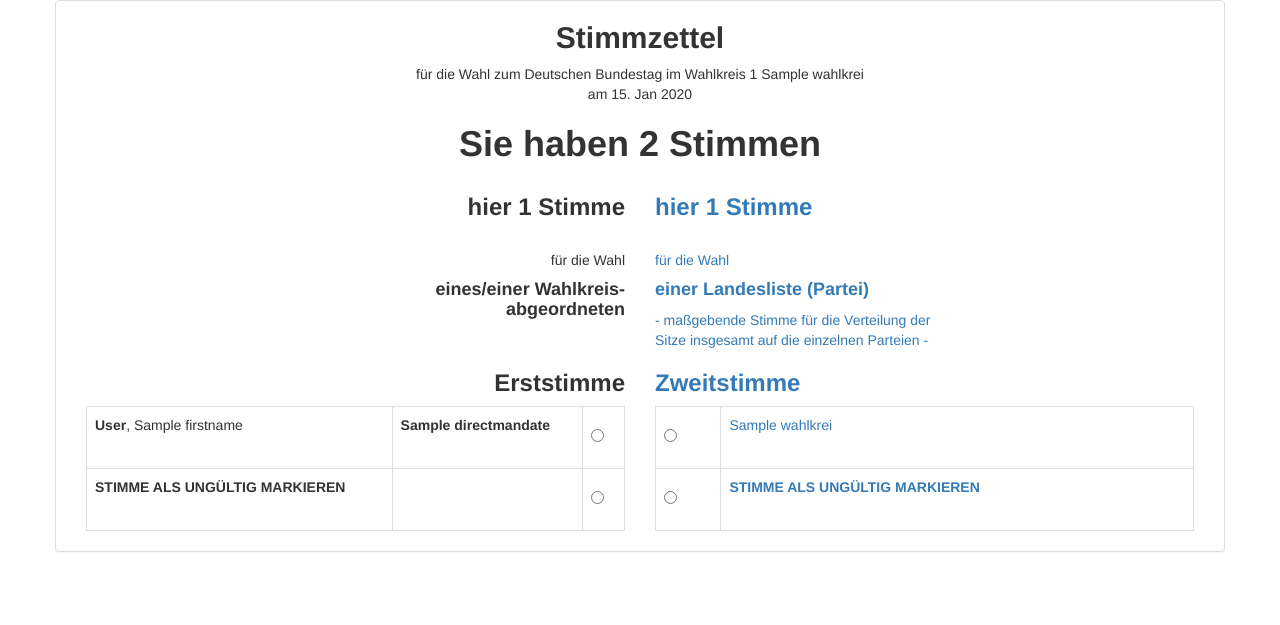
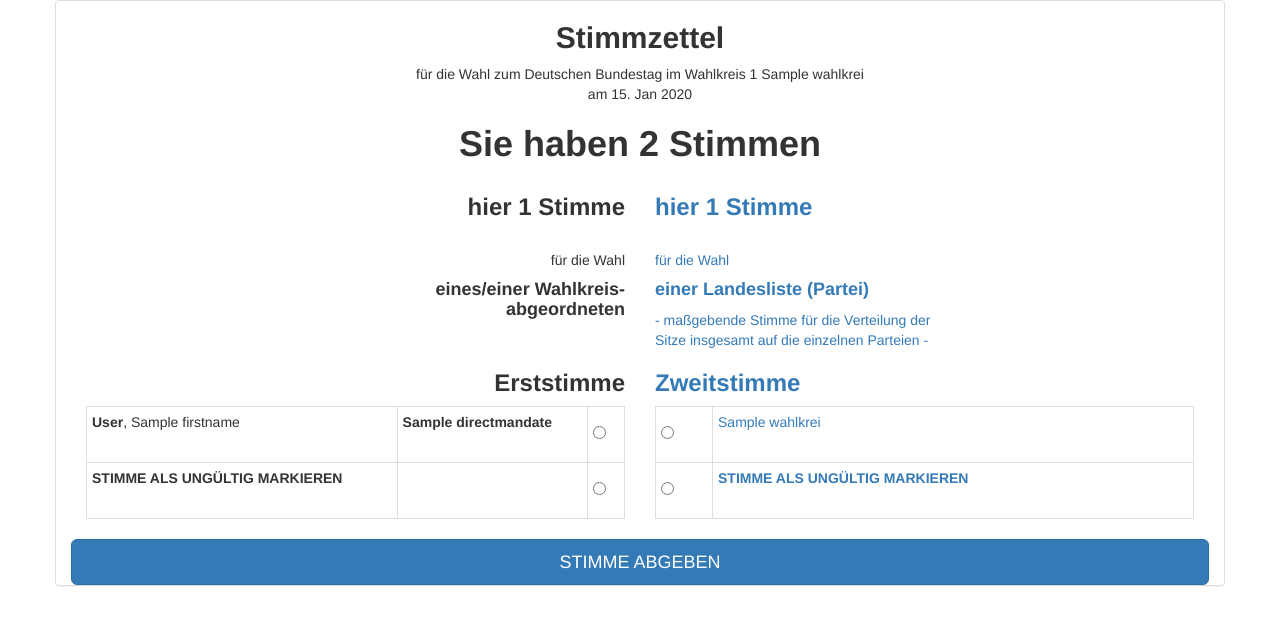
Before and after one commit to lukasvogel/wahlsystem, a Django app: page /wahl/1/1/ in a window 1280 px wide. Shown: the top 625 px of the page. Run offline with Django 3.2, Linux system fonts and the light colour scheme; tables that the repository leaves empty hold one stand-in row (values such as "Sample post"); a database or web service that is not in the repository returns one stand-in record (values such as "Sample title"); some libraries are stand-ins or nearby versions.

Commit message:
Design :)

```diff
--- a/datenbanken-app/templates/ballot.html
+++ b/datenbanken-app/templates/ballot.html
@@ -46,12 +46,14 @@
 
         {% if first_vote %}
             <div class="table-responsive">
-                <table id="fv" class="table table-hover table-bordered">
+                <table id="fv" class="table table-hover table-condensed table-bordered">
                     <tbody>
                     {% for candidate in first_vote %}
                         <tr>
                             <td><b>{{ candidate.c_lname }}</b>, {{ candidate.c_fname }}</td>
-                            <td><b>{{ candidate.c_pname }}</b></td>
+                            <td><b>{% if candidate.c_pname != None %}
+                                {{ candidate.c_pname }}
+                            {% endif %}</b></td>
                             <td>
                                 <div class="radio"><label><input type="radio" name="first_vote"></label></div>
                             </td>
@@ -89,7 +91,7 @@
 
         {% if second_vote %}
             <div class="table-responsive">
-                <table id="sv" class="table table-hover table-bordered">
+                <table id="sv" class="table table-hover table-condensed table-bordered">
                     <tbody>
                     {% for party in second_vote %}
                         <tr>
@@ -117,7 +119,12 @@
 
         {% endif %}
     </div>
+    <div>
+        <button type="button" class="btn btn-lg btn-primary btn-block">STIMME ABGEBEN</button>
+    </div>
+
 </div>
+
 
 <script>
     $('.table > tbody > tr').click(function () {
```
